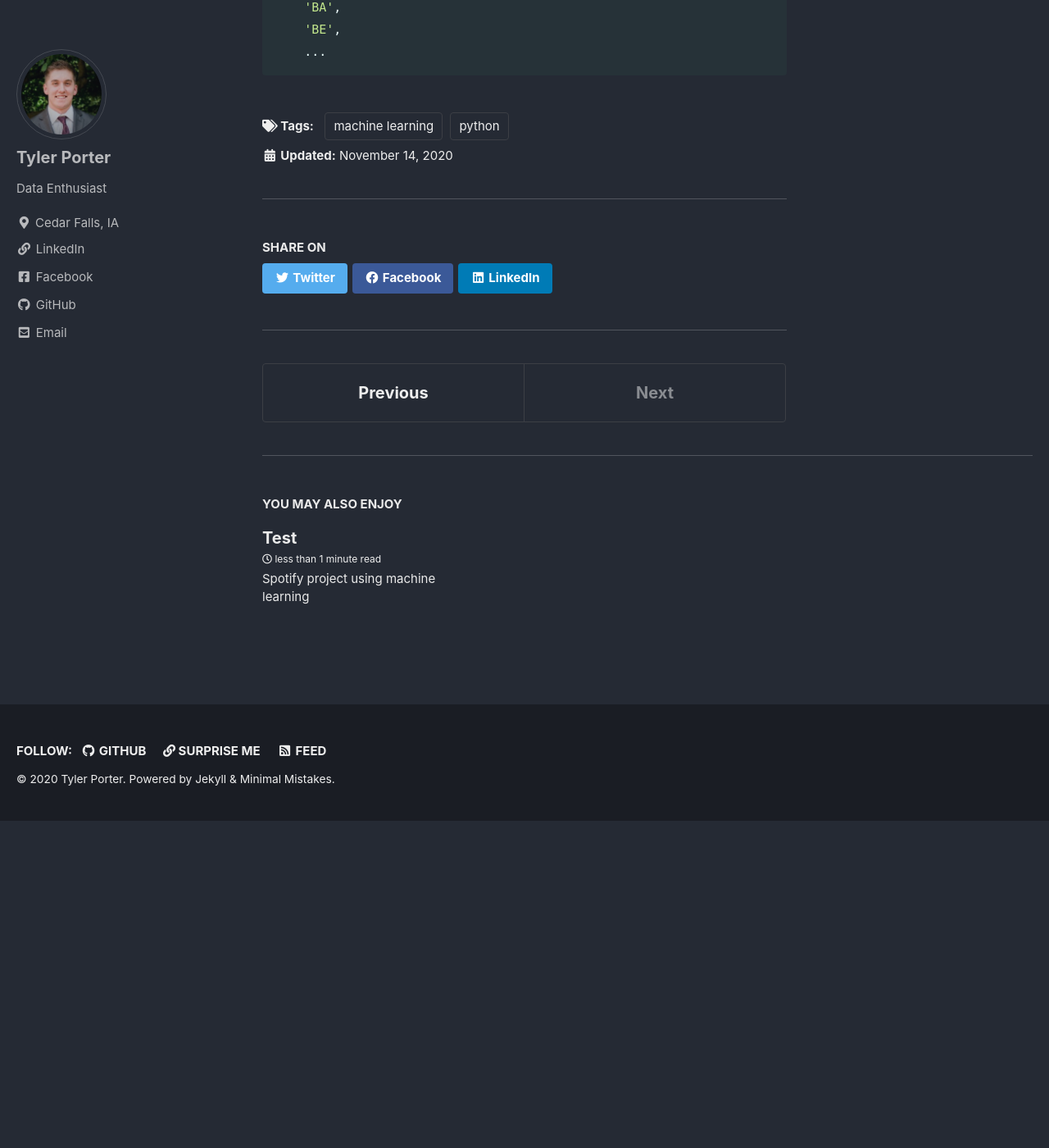
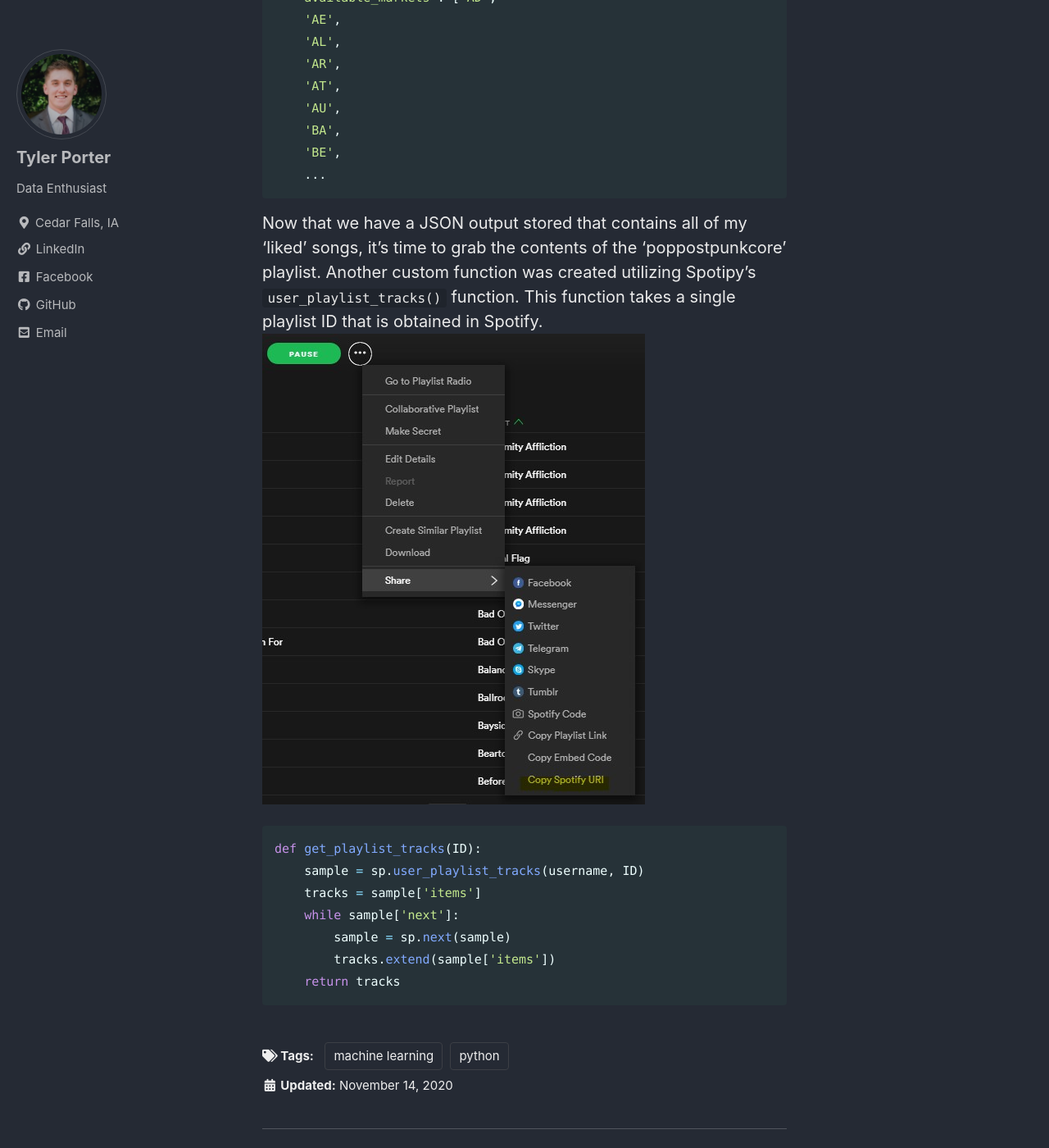
Before and after one commit to tyljporter/typo.github.io, a Jekyll site: the page built from _posts/2020-11-08-Spotify.md, in a window 1280 px wide and 1400 px high, scrolled down 3298 px. Shown: the whole window at 82% size. Built offline with Jekyll 4.4.1, drawn with Linux system fonts in a browser that asks for light colours; cached includes are drawn as plain includes; before the commit the page ends 4299 px from its top, so only the background shows below that.

Commit message:
Spotify v18

````diff
--- a/_posts/2020-11-08-Spotify.md
+++ b/_posts/2020-11-08-Spotify.md
@@ -10,7 +10,7 @@
 
 In my Spotify library, I have a master playlist of songs that fit into my favorite mash-up of genres: Post-harcore, pop punk, metalcore, and alt-rock; when I come across new music that fits into the genre, I throw it into that playlist so that I can come back to it later.
 <div>
-  <iframe src="https://open.spotify.com/embed/playlist/3dgfLqrR0v70pKNb961q6q" width="100%" height="200" frameborder="0" allowtransparency="true" allow="encrypted-media"></iframe>
+  <iframe src="https://open.spotify.com/embed/playlist/3dgfLqrR0v70pKNb961q6q" width="100%" height="350" frameborder="0" allowtransparency="true" allow="encrypted-media"></iframe>
 </div>
 
 
@@ -32,7 +32,7 @@
 * [Pandas](https://pandas.pydata.org/docs/)
 * [Sys](https://docs.python.org/3/library/sys.html)
 * [Math](https://docs.python.org/3/library/math.html)
-
+<br />
 
 
 
@@ -101,3 +101,17 @@
     'BE',
     ...
 ```
+
+Now that we have a JSON output stored that contains all of my 'liked' songs, it's time to grab the contents of the 'poppostpunkcore' playlist.
+Another custom function was created utilizing Spotipy's `user_playlist_tracks()` function. This function takes a single playlist ID that is obtained in Spotify.
+<img src="{{ site.url }}{{ site.baseurl }}/images/SpotifyURI.jpg" alt="Get spotify platlist URI">
+
+```python
+def get_playlist_tracks(ID):
+    sample = sp.user_playlist_tracks(username, ID)
+    tracks = sample['items']
+    while sample['next']:
+        sample = sp.next(sample)
+        tracks.extend(sample['items'])
+    return tracks
+```
````
Also changed, not shown: images/SpotifyURI.jpg (added).
